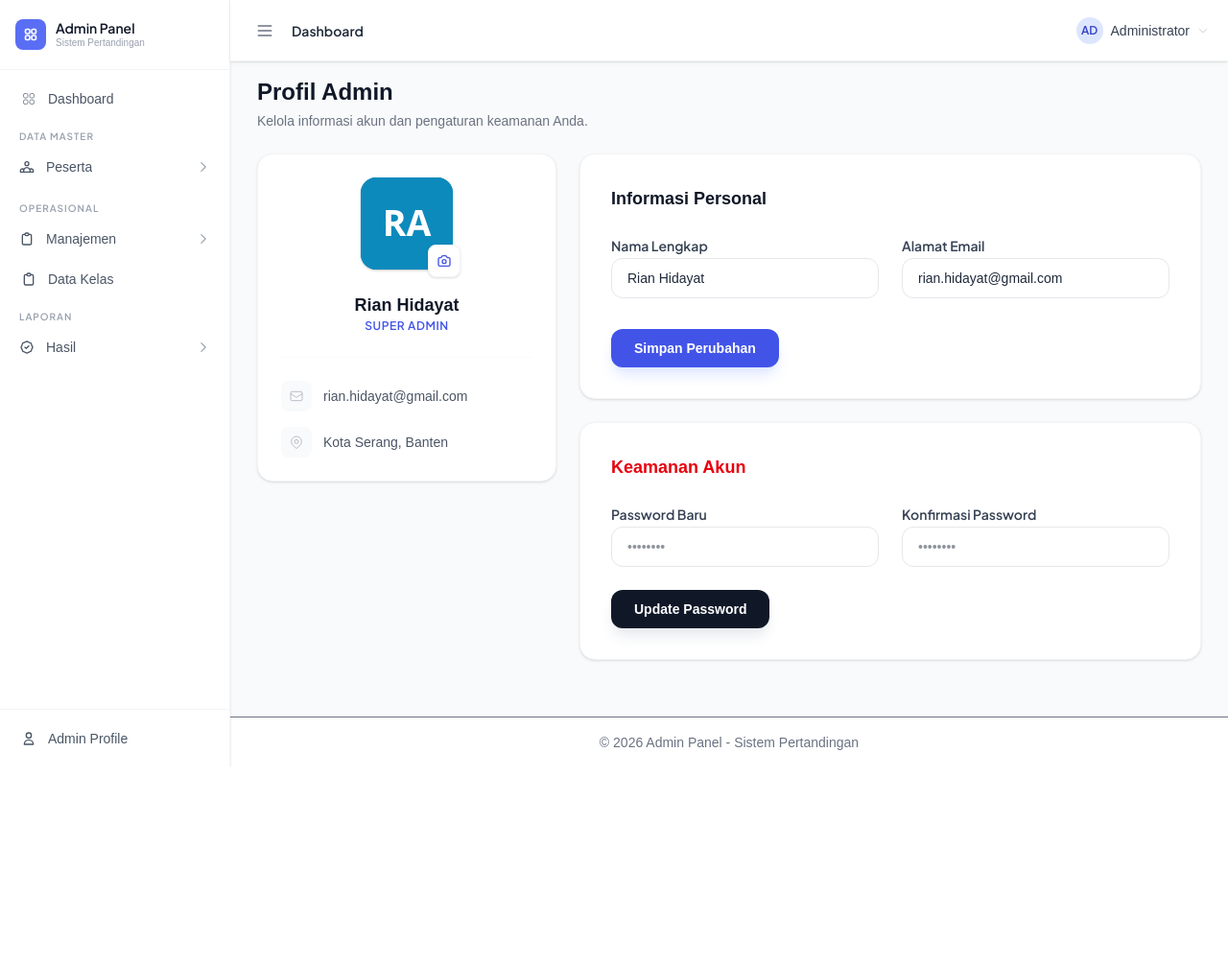
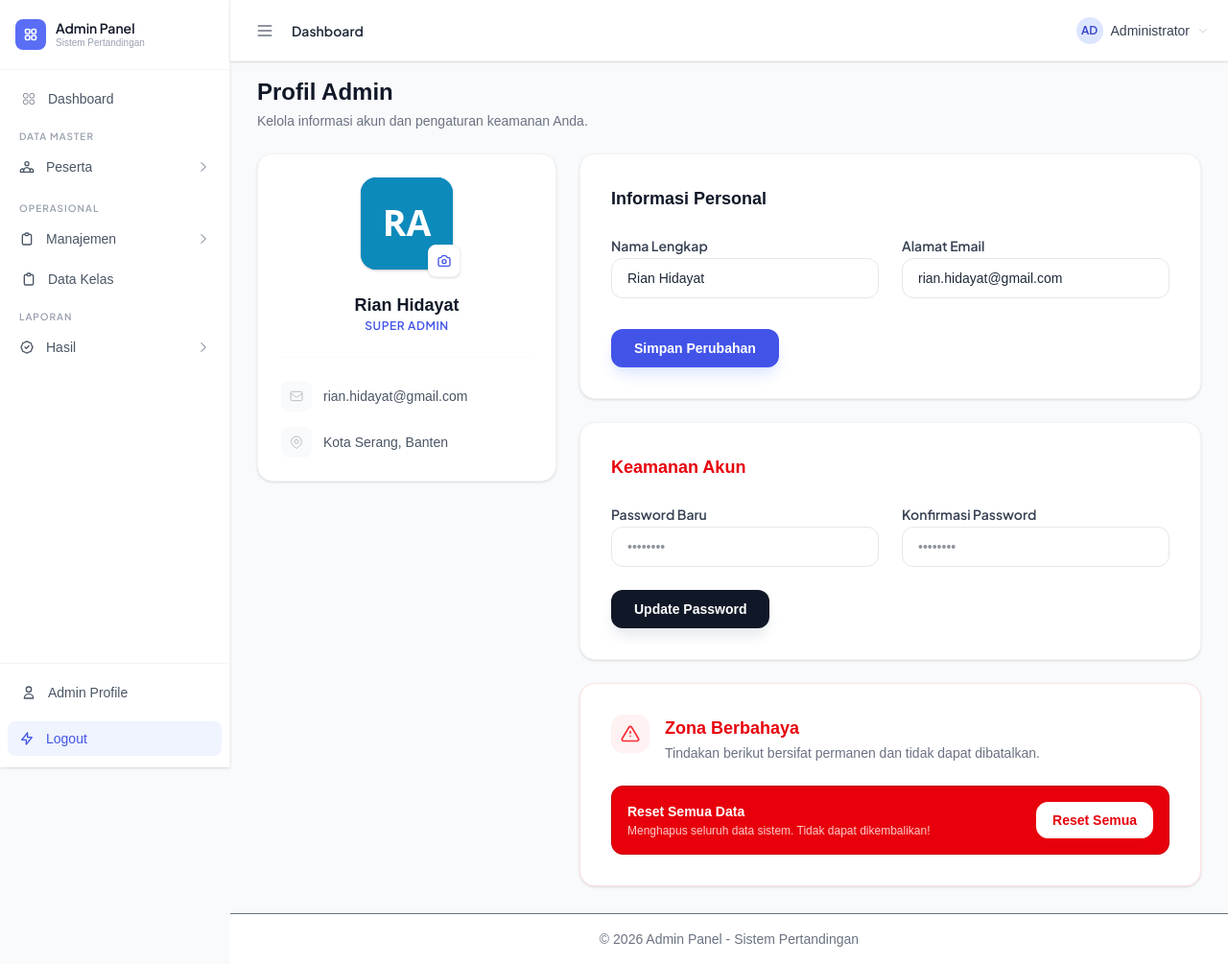
Before and after one commit to rianhz135/scoring-seni, a Laravel app: template resources/views/pages/admin/profile.blade.php in a window 1280 px wide. Shown: the whole page at 96% size. Before the commit the page ends 782 px from the top, so only its background shows below. Run offline with Laravel 12, Linux system fonts and the light colour scheme; the template is opened without the code that fills it, so the values that code supplies are empty; style sheets or scripts are compiled from the project's sources; some web fonts are replaced.

Commit message:
update reset button

```diff
--- a/resources/views/components/admin/sidebar.blade.php
+++ b/resources/views/components/admin/sidebar.blade.php
@@ -1,12 +1,12 @@
-<aside id="sidebar"
-    class="fixed top-0 left-0 h-screen bg-white border-r border-gray-100 flex flex-col z-20 shadow-sm"
+<aside id="sidebar" class="fixed top-0 left-0 h-screen bg-white border-r border-gray-100 flex flex-col z-20 shadow-sm"
     style="width: 240px; transition: width 0.3s ease; overflow: hidden;">
 
     {{-- Brand --}}
     <div class="px-4 py-5 border-b border-gray-100 flex items-center gap-2.5" style="min-height: 64px;">
         <div class="w-8 h-8 rounded-lg bg-primary-500 flex items-center justify-center flex-shrink-0">
             <svg class="w-4 h-4 text-white" fill="none" viewBox="0 0 24 24" stroke="currentColor" stroke-width="2.5">
-                <path d="M3.75 6A2.25 2.25 0 016 3.75h2.25A2.25 2.25 0 0110.5 6v2.25a2.25 2.25 0 01-2.25 2.25H6a2.25 2.25 0 01-2.25-2.25V6zM3.75 15.75A2.25 2.25 0 016 13.5h2.25a2.25 2.25 0 012.25 2.25V18a2.25 2.25 0 01-2.25 2.25H6A2.25 2.25 0 013.75 18v-2.25zM13.5 6a2.25 2.25 0 012.25-2.25H18A2.25 2.25 0 0120.25 6v2.25A2.25 2.25 0 0118 10.5h-2.25a2.25 2.25 0 01-2.25-2.25V6zM13.5 15.75a2.25 2.25 0 012.25-2.25H18a2.25 2.25 0 012.25 2.25V18A2.25 2.25 0 0118 20.25h-2.25A2.25 2.25 0 0113.5 18v-2.25z" />
+                <path
+                    d="M3.75 6A2.25 2.25 0 016 3.75h2.25A2.25 2.25 0 0110.5 6v2.25a2.25 2.25 0 01-2.25 2.25H6a2.25 2.25 0 01-2.25-2.25V6zM3.75 15.75A2.25 2.25 0 016 13.5h2.25a2.25 2.25 0 012.25 2.25V18a2.25 2.25 0 01-2.25 2.25H6A2.25 2.25 0 013.75 18v-2.25zM13.5 6a2.25 2.25 0 012.25-2.25H18A2.25 2.25 0 0120.25 6v2.25A2.25 2.25 0 0118 10.5h-2.25a2.25 2.25 0 01-2.25-2.25V6zM13.5 15.75a2.25 2.25 0 012.25-2.25H18a2.25 2.25 0 012.25 2.25V18A2.25 2.25 0 0118 20.25h-2.25A2.25 2.25 0 0113.5 18v-2.25z" />
             </svg>
         </div>
         <div id="sidebar-brand-text" class="overflow-hidden whitespace-nowrap">
@@ -22,25 +22,37 @@
         </x-admin.sidebar-link>
 
         <div class="pt-3 pb-1 px-3 sidebar-section-label">
-            <p class="text-[10px] font-semibold text-gray-400 uppercase tracking-widest whitespace-nowrap">Data Master</p>
+            <p class="text-[10px] font-semibold text-gray-400 uppercase tracking-widest whitespace-nowrap">Data Master
+            </p>
         </div>
         <x-admin.sidebar-group title="Peserta" id="peserta" icon="users" :active="request()->is('admin/peserta*')">
-            <x-admin.sidebar-sublink href="{{ route('admin.peserta.solo.index') }}" :active="request()->routeIs('admin.peserta.solo.*')">Solo</x-admin.sidebar-sublink>
-            <x-admin.sidebar-sublink href="{{ route('admin.peserta.ganda.index') }}" :active="request()->routeIs('admin.peserta.ganda.*')">Ganda</x-admin.sidebar-sublink>
-            <x-admin.sidebar-sublink href="{{ route('admin.peserta.tunggal.index') }}" :active="request()->routeIs('admin.peserta.tunggal.*')">Tunggal</x-admin.sidebar-sublink>
-            <x-admin.sidebar-sublink href="{{ route('admin.peserta.regu.index') }}" :active="request()->routeIs('admin.peserta.regu.*')">Regu</x-admin.sidebar-sublink>
-            <x-admin.sidebar-sublink href="{{ route('admin.peserta.pool.index') }}" :active="request()->routeIs('admin.peserta.pool.*')">Pool (Seni)</x-admin.sidebar-sublink>
+            <x-admin.sidebar-sublink href="{{ route('admin.peserta.solo.index') }}"
+                :active="request()->routeIs('admin.peserta.solo.*')">Solo</x-admin.sidebar-sublink>
+            <x-admin.sidebar-sublink href="{{ route('admin.peserta.ganda.index') }}"
+                :active="request()->routeIs('admin.peserta.ganda.*')">Ganda</x-admin.sidebar-sublink>
+            <x-admin.sidebar-sublink href="{{ route('admin.peserta.tunggal.index') }}"
+                :active="request()->routeIs('admin.peserta.tunggal.*')">Tunggal</x-admin.sidebar-sublink>
+            <x-admin.sidebar-sublink href="{{ route('admin.peserta.regu.index') }}"
+                :active="request()->routeIs('admin.peserta.regu.*')">Regu</x-admin.sidebar-sublink>
+            <x-admin.sidebar-sublink href="{{ route('admin.peserta.pool.index') }}" :active="request()->routeIs('admin.peserta.pool.*')">Pool
+                (Seni)</x-admin.sidebar-sublink>
         </x-admin.sidebar-group>
 
         <div class="pt-3 pb-1 px-3 sidebar-section-label">
-            <p class="text-[10px] font-semibold text-gray-400 uppercase tracking-widest whitespace-nowrap">Operasional</p>
+            <p class="text-[10px] font-semibold text-gray-400 uppercase tracking-widest whitespace-nowrap">Operasional
+            </p>
         </div>
         <x-admin.sidebar-group title="Manajemen" id="manajemen" icon="management" :active="request()->is('admin/manajemen*')">
-            <x-admin.sidebar-sublink href="{{ route('admin.manajemen.solo.index') }}" :active="request()->routeIs('admin.manajemen.solo.*')">Solo</x-admin.sidebar-sublink>
-            <x-admin.sidebar-sublink href="{{ route('admin.manajemen.ganda.index') }}" :active="request()->routeIs('admin.manajemen.ganda.*')">Ganda</x-admin.sidebar-sublink>
-            <x-admin.sidebar-sublink href="{{ route('admin.manajemen.tunggal.index') }}" :active="request()->routeIs('admin.manajemen.tunggal.*')">Tunggal</x-admin.sidebar-sublink>
-            <x-admin.sidebar-sublink href="{{ route('admin.manajemen.regu.index') }}" :active="request()->routeIs('admin.manajemen.regu.*')">Regu</x-admin.sidebar-sublink>
-            <x-admin.sidebar-sublink href="{{ route('admin.manajemen.pool.index') }}" :active="request()->routeIs('admin.manajemen.pool.*')">Pool (Seni)</x-admin.sidebar-sublink>
+            <x-admin.sidebar-sublink href="{{ route('admin.manajemen.solo.index') }}"
+                :active="request()->routeIs('admin.manajemen.solo.*')">Solo</x-admin.sidebar-sublink>
+            <x-admin.sidebar-sublink href="{{ route('admin.manajemen.ganda.index') }}"
+                :active="request()->routeIs('admin.manajemen.ganda.*')">Ganda</x-admin.sidebar-sublink>
+            <x-admin.sidebar-sublink href="{{ route('admin.manajemen.tunggal.index') }}"
+                :active="request()->routeIs('admin.manajemen.tunggal.*')">Tunggal</x-admin.sidebar-sublink>
+            <x-admin.sidebar-sublink href="{{ route('admin.manajemen.regu.index') }}"
+                :active="request()->routeIs('admin.manajemen.regu.*')">Regu</x-admin.sidebar-sublink>
+            <x-admin.sidebar-sublink href="{{ route('admin.manajemen.pool.index') }}" :active="request()->routeIs('admin.manajemen.pool.*')">Pool
+                (Seni)</x-admin.sidebar-sublink>
         </x-admin.sidebar-group>
 
         <x-admin.sidebar-link href="{{ route('admin.manajemen.kelas.index') }}" :active="request()->routeIs('admin.manajemen.kelas.*')" icon="management">
@@ -51,10 +63,14 @@
             <p class="text-[10px] font-semibold text-gray-400 uppercase tracking-widest whitespace-nowrap">Laporan</p>
         </div>
         <x-admin.sidebar-group title="Hasil" id="hasil" icon="trophy" :active="request()->is('admin/hasil*')">
-            <x-admin.sidebar-sublink href="{{ route('admin.hasil.solo.index') }}" :active="request()->routeIs('admin.hasil.solo.*')">Solo</x-admin.sidebar-sublink>
-            <x-admin.sidebar-sublink href="{{ route('admin.hasil.ganda.index') }}" :active="request()->routeIs('admin.hasil.ganda.*')">Ganda</x-admin.sidebar-sublink>
-            <x-admin.sidebar-sublink href="{{ route('admin.hasil.tunggal.index') }}" :active="request()->routeIs('admin.hasil.tunggal.*')">Tunggal</x-admin.sidebar-sublink>
-            <x-admin.sidebar-sublink href="{{ route('admin.hasil.regu.index') }}" :active="request()->routeIs('admin.hasil.regu.*')">Regu</x-admin.sidebar-sublink>
+            <x-admin.sidebar-sublink href="{{ route('admin.hasil.solo.index') }}"
+                :active="request()->routeIs('admin.hasil.solo.*')">Solo</x-admin.sidebar-sublink>
+            <x-admin.sidebar-sublink href="{{ route('admin.hasil.ganda.index') }}"
+                :active="request()->routeIs('admin.hasil.ganda.*')">Ganda</x-admin.sidebar-sublink>
+            <x-admin.sidebar-sublink href="{{ route('admin.hasil.tunggal.index') }}"
+                :active="request()->routeIs('admin.hasil.tunggal.*')">Tunggal</x-admin.sidebar-sublink>
+            <x-admin.sidebar-sublink href="{{ route('admin.hasil.regu.index') }}"
+                :active="request()->routeIs('admin.hasil.regu.*')">Regu</x-admin.sidebar-sublink>
         </x-admin.sidebar-group>
 
     </nav>
@@ -64,4 +80,10 @@
             Admin Profile
         </x-admin.sidebar-link>
     </div>
+    <form action="{{ route('logout') }}" method="POST" class="px-2 mb-3">
+        @csrf
+        <x-admin.sidebar-link href="#" class="text-red-500 hover:bg-red-50 hover:text-red-600" icon="logout" onclick="event.preventDefault(); this.closest('form').submit()">
+            Logout
+        </x-admin.sidebar-link>
+    </form>
 </aside>
--- a/resources/views/pages/admin/profile.blade.php
+++ b/resources/views/pages/admin/profile.blade.php
@@ -10,10 +10,8 @@
         <div class="lg:col-span-1">
             <div class="bg-white border border-gray-100 rounded-2xl p-6 shadow-sm text-center">
                 <div class="relative inline-block">
-                    <div
-                        class="w-24 h-24 rounded-2xl mx-auto bg-[#0D8ABC] text-white flex items-center justify-center shadow-sm select-none">
-                        <svg xmlns="http://www.w3.org/2000/svg" viewBox="0 0 128 128"
-                            class="w-24 h-24 rounded-2xl mx-auto shadow-sm select-none">
+                    <div class="w-24 h-24 rounded-2xl mx-auto bg-[#0D8ABC] text-white flex items-center justify-center shadow-sm select-none">
+                        <svg xmlns="http://www.w3.org/2000/svg" viewBox="0 0 128 128" class="w-24 h-24 rounded-2xl mx-auto shadow-sm select-none">
                             <rect width="128" height="128" fill="#0D8ABC" />
                             <text x="50%" y="50%" text-anchor="middle" dy=".35em" fill="#ffffff"
                                 font-family="system-ui, -apple-system, sans-serif" font-size="50" font-weight="bold">
@@ -21,11 +19,9 @@
                             </text>
                         </svg>
                     </div>
-                    <button
-                        class="absolute -bottom-2 -right-2 p-2 bg-white border border-gray-100 rounded-lg shadow-sm hover:bg-gray-50 text-primary-600 transition-all">
+                    <button class="absolute -bottom-2 -right-2 p-2 bg-white border border-gray-100 rounded-lg shadow-sm hover:bg-gray-50 text-primary-600 transition-all">
                         <svg class="w-4 h-4" fill="none" viewBox="0 0 24 24" stroke="currentColor" stroke-width="2">
-                            <path
-                                d="M3 9a2 2 0 012-2h.93a2 2 0 001.664-.89l.812-1.22A2 2 0 0110.07 4h3.86a2 2 0 011.664.89l.812 1.22A2 2 0 0018.07 7H19a2 2 0 012 2v9a2 2 0 01-2 2H5a2 2 0 01-2-2V9z" />
+                            <path d="M3 9a2 2 0 012-2h.93a2 2 0 001.664-.89l.812-1.22A2 2 0 0110.07 4h3.86a2 2 0 011.664.89l.812 1.22A2 2 0 0018.07 7H19a2 2 0 012 2v9a2 2 0 01-2 2H5a2 2 0 01-2-2V9z" />
                             <path d="M15 13a3 3 0 11-6 0 3 3 0 016 0z" />
                         </svg>
                     </button>
@@ -39,8 +35,7 @@
                     <div class="flex items-center gap-3 text-sm">
                         <div class="p-2 bg-gray-50 rounded-lg text-gray-400">
                             <svg class="w-4 h-4" fill="none" viewBox="0 0 24 24" stroke="currentColor">
-                                <path
-                                    d="M3 8l7.89 5.26a2 2 0 002.22 0L21 8M5 19h14a2 2 0 002-2V7a2 2 0 00-2-2H5a2 2 0 00-2 2v10a2 2 0 002 2z" />
+                                <path d="M3 8l7.89 5.26a2 2 0 002.22 0L21 8M5 19h14a2 2 0 002-2V7a2 2 0 00-2-2H5a2 2 0 00-2 2v10a2 2 0 002 2z" />
                             </svg>
                         </div>
                         <span class="text-gray-600">rian.hidayat@gmail.com</span>
@@ -48,8 +43,7 @@
                     <div class="flex items-center gap-3 text-sm">
                         <div class="p-2 bg-gray-50 rounded-lg text-gray-400">
                             <svg class="w-4 h-4" fill="none" viewBox="0 0 24 24" stroke="currentColor">
-                                <path
-                                    d="M17.657 16.657L13.414 20.9a1.998 1.998 0 01-2.827 0l-4.244-4.243a8 8 0 1111.314 0z" />
+                                <path d="M17.657 16.657L13.414 20.9a1.998 1.998 0 01-2.827 0l-4.244-4.243a8 8 0 1111.314 0z" />
                                 <path d="M15 11a3 3 0 11-6 0 3 3 0 016 0z" />
                             </svg>
                         </div>
@@ -60,6 +54,8 @@
         </div>
 
         <div class="lg:col-span-2 space-y-6">
+
+            {{-- Informasi Personal --}}
             <div class="bg-white border border-gray-100 rounded-2xl p-8 shadow-sm">
                 <h3 class="text-lg font-bold text-gray-900 mb-6">Informasi Personal</h3>
                 <form action="#" method="POST" class="grid grid-cols-1 md:grid-cols-2 gap-6">
@@ -82,6 +78,7 @@
                 </form>
             </div>
 
+            {{-- Keamanan Akun --}}
             <div class="bg-white border border-gray-100 rounded-2xl p-8 shadow-sm">
                 <h3 class="text-lg font-bold text-gray-900 mb-6 text-red-600">Keamanan Akun</h3>
                 <form action="#" method="POST" class="space-y-6">
@@ -103,6 +100,97 @@
                     </button>
                 </form>
             </div>
+
+            {{-- Reset Data --}}
+            <div class="bg-white border border-red-100 rounded-2xl p-8 shadow-sm">
+                <div class="flex items-start gap-4 mb-6">
+                    <div class="p-2.5 bg-red-50 rounded-xl text-red-500 flex-shrink-0">
+                        <svg class="w-5 h-5" fill="none" viewBox="0 0 24 24" stroke="currentColor" stroke-width="2">
+                            <path stroke-linecap="round" stroke-linejoin="round"
+                                d="M12 9v2m0 4h.01M10.29 3.86L1.82 18a2 2 0 001.71 3h16.94a2 2 0 001.71-3L13.71 3.86a2 2 0 00-3.42 0z" />
+                        </svg>
+                    </div>
+                    <div>
+                        <h3 class="text-lg font-bold text-red-600">Zona Berbahaya</h3>
+                        <p class="text-sm text-gray-500 mt-0.5">Tindakan berikut bersifat permanen dan tidak dapat dibatalkan.</p>
+                    </div>
+                </div>
+
+                <div class="space-y-3">
+
+                    {{-- Reset Semua --}}
+                    <div class="flex items-center justify-between p-4 bg-red-600 border border-red-700 rounded-xl">
+                        <div>
+                            <p class="text-sm font-bold text-white">Reset Semua Data</p>
+                            <p class="text-xs text-red-200 mt-0.5">Menghapus seluruh data sistem. Tidak dapat dikembalikan!</p>
+                        </div>
+                        <button onclick="konfirmasiReset('semua')"
+                            class="flex-shrink-0 ml-4 px-4 py-2 bg-white border border-white text-red-600 hover:bg-red-800 hover:text-white hover:border-red-800 rounded-xl text-sm font-bold transition-all">
+                            Reset Semua
+                        </button>
+                    </div>
+
+                </div>
+            </div>
+
         </div>
     </div>
+
+    <script src="{{ asset('js/sweetalert2.all.min.js') }}"></script>
+    <script>
+        const resetRoutes = {
+            semua:  '{{ route("admin.reset.semua") }}',
+        };
+
+        const resetLabels = {
+            nilai:  'semua data nilai juri',
+            partai: 'semua data partai',
+            semua:  'SELURUH DATA SISTEM',
+        };
+
+        function konfirmasiReset(tipe) {
+            Swal.fire({
+                title: 'Anda Yakin?',
+                html: `Tindakan ini akan menghapus <b>${resetLabels[tipe]}</b> secara permanen.<br><br>Ketik <b>RESET</b> untuk konfirmasi.`,
+                input: 'text',
+                inputPlaceholder: 'Ketik RESET',
+                icon: 'warning',
+                showCancelButton: true,
+                confirmButtonText: 'Ya, Hapus!',
+                cancelButtonText: 'Batal',
+                confirmButtonColor: '#dc2626',
+                cancelButtonColor: '#6b7280',
+                preConfirm: (val) => {
+                    if (val !== 'RESET') {
+                        Swal.showValidationMessage('Ketik RESET untuk melanjutkan');
+                    }
+                }
+            }).then((result) => {
+                if (result.isConfirmed) {
+                    fetch(resetRoutes[tipe], {
+                        method: 'POST',
+                        headers: {
+                            'X-CSRF-TOKEN': '{{ csrf_token() }}',
+                            'Content-Type': 'application/json',
+                        }
+                    })
+                    .then(res => res.json())
+                    .then(data => {
+                        if (data.status === 'success') {
+                            Swal.fire({
+                                icon: 'success',
+                                title: 'Berhasil!',
+                                text: data.message ?? 'Data berhasil direset.',
+                                showConfirmButton: false,
+                                timer: 1500
+                            }).then(() => window.location.reload());
+                        } else {
+                            Swal.fire('Gagal', data.message ?? 'Terjadi kesalahan.', 'error');
+                        }
+                    })
+                    .catch(() => Swal.fire('Error', 'Gagal terhubung ke server.', 'error'));
+                }
+            });
+        }
+    </script>
 @endsection
--- a/routes/web.php
+++ b/routes/web.php
@@ -235,6 +235,7 @@
     })->name('juri.dashboard');
 
 });
+Route::post('/admin/reset/semua', [\App\Http\Controllers\Admin\ResetController::class, 'resetSemua'])->name('admin.reset.semua');
 // 2. Route Halaman Utama Juri (Hanya butuh nomor Juri, misal: /juri/solo/1)
 Route::get('/juri/solo/{no_juri}', function ($no_juri) {
 
```
Also changed, not shown: app/Http/Controllers/Admin/ResetController.php (added, +93 -0 lines), database/latihan2.sql (added, +55 -0 lines).
